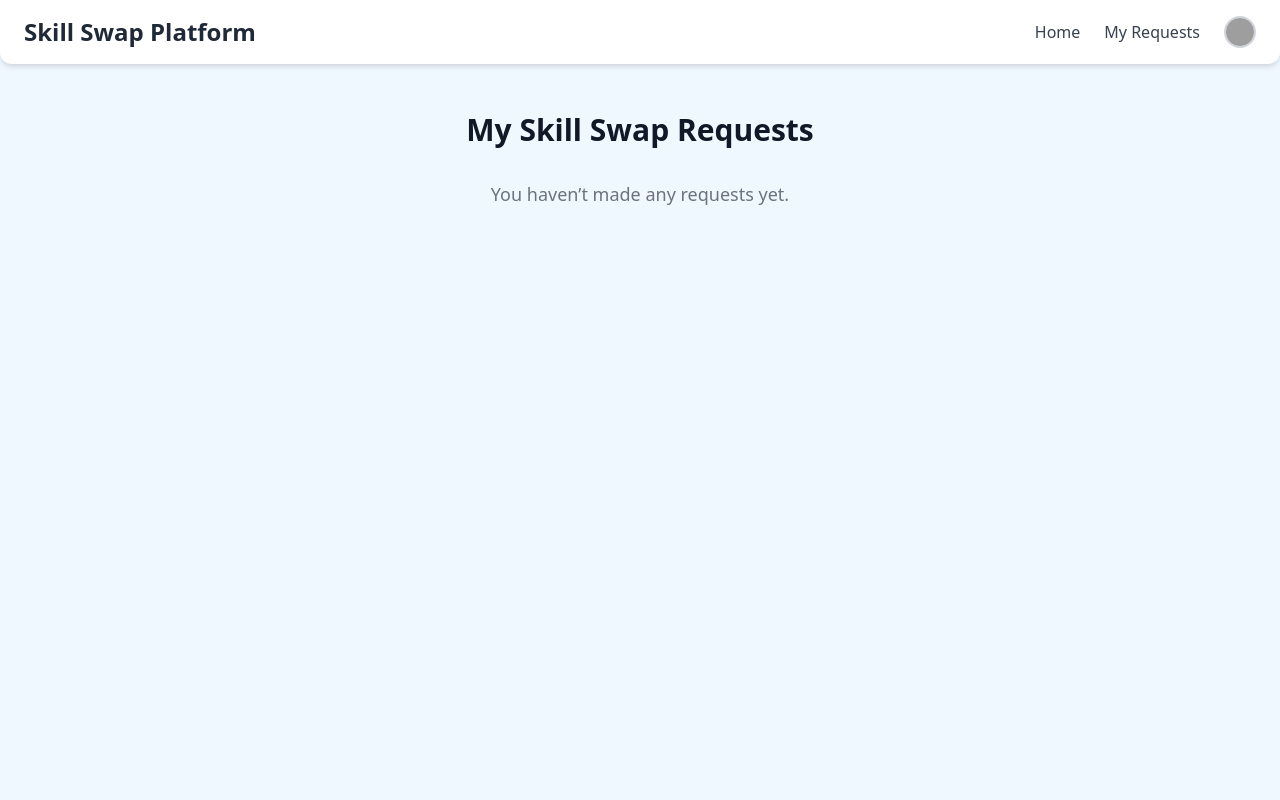
After one commit to pdhingra-181/hackathon_project, a Django app: page /my-requests/ in a window 1280 px wide. The commit adds this page. Run offline with Django 5.2, Linux system fonts and the light colour scheme; grey boxes are pictures that could not be loaded.

```diff
--- a/backend/urls.py
+++ b/backend/urls.py
@@ -1,23 +1,7 @@
-"""
-URL configuration for backend project.
-
-The `urlpatterns` list routes URLs to views. For more information please see:
-    https://docs.djangoproject.com/en/5.2/topics/http/urls/
-Examples:
-Function views
-    1. Add an import:  from my_app import views
-    2. Add a URL to urlpatterns:  path('', views.home, name='home')
-Class-based views
-    1. Add an import:  from other_app.views import Home
-    2. Add a URL to urlpatterns:  path('', Home.as_view(), name='home')
-Including another URLconf
-    1. Import the include() function: from django.urls import include, path
-    2. Add a URL to urlpatterns:  path('blog/', include('blog.urls'))
-"""
 from django.contrib import admin
 from django.urls import path, include
 
 urlpatterns = [
     path('admin/', admin.site.urls),
-    path('',include('main.urls')),
+    path('', include('main.urls')),  # 👈 Your app-level routes
 ]
--- /dev/null
+++ b/main/static/main/style.css
@@ -0,0 +1,51 @@
+/* style.css - Global styles for Skill Swap */
+
+body {
+    margin: 0;
+    font-family: 'Segoe UI', sans-serif;
+    background-color: #f0f8ff;
+    color: #222;
+}
+
+header {
+    background-color: #2196f3;
+    color: white;
+    padding: 1rem 2rem;
+    display: flex;
+    justify-content: space-between;
+    align-items: center;
+}
+
+h1 {
+    margin: 0;
+}
+
+a {
+    color: #2196f3;
+    text-decoration: none;
+}
+
+main {
+    padding: 2rem;
+}
+
+.card {
+    background-color: white;
+    border-radius: 10px;
+    padding: 1rem;
+    box-shadow: 0 4px 12px rgba(0, 0, 0, 0.1);
+    margin-bottom: 1.5rem;
+}
+
+.button {
+    background-color: #2196f3;
+    color: white;
+    padding: 0.6rem 1.2rem;
+    border: none;
+    border-radius: 5px;
+    cursor: pointer;
+}
+
+.button:hover {
+    background-color: #1976d2;
+}
--- /dev/null
+++ b/main/templates/main/base.html
@@ -0,0 +1,32 @@
+{% load static %}
+<!DOCTYPE html>
+<html lang="en">
+<head>
+  <meta charset="UTF-8" />
+  <meta name="viewport" content="width=device-width, initial-scale=1.0" />
+  <title>{% block title %}Skill Swap{% endblock %}</title>
+
+  <!-- Tailwind CSS -->
+  <link href="https://cdn.jsdelivr.net/npm/tailwindcss@2.2.19/dist/tailwind.min.css" rel="stylesheet">
+
+  <!-- Custom Styles -->
+  <link rel="stylesheet" href="{% static 'main/style.css' %}">
+
+  {% block head %}{% endblock %}
+</head>
+<body class="bg-[#e6f2fb] text-gray-800 min-h-screen font-sans antialiased">
+
+  <!-- Header -->
+  <header class="bg-white shadow-md py-4 px-6 flex justify-between items-center rounded-b-xl">
+    <div class="text-2xl font-bold text-gray-800">Skill Swap Platform</div>
+    <nav class="flex items-center gap-6">
+      <a href="{% url 'home' %}" class="text-gray-700 hover:text-teal-600 transition">Home</a>
+      <a href="{% url 'my_requests' %}" class="text-gray-700 hover:text-teal-600 transition">My Requests</a>
+      <img src="{% static 'main/images/avatar_placeholder.png' %}" alt="Profile" class="w-8 h-8 rounded-full border-2 border-gray-300" />
+    </nav>
+  </header>
+
+  {% block content %}{% endblock %}
+
+</body>
+</html>
--- /dev/null
+++ b/main/templates/main/my_requests.html
@@ -0,0 +1,18 @@
+{% extends 'main/base.html' %}
+{% load static %}
+
+{% block title %}My Requests - Skill Swap{% endblock %}
+
+{% block content %}
+<div class="max-w-6xl mx-auto px-4 py-12">
+
+  <!-- Page Header -->
+  <h1 class="text-3xl font-bold text-center text-gray-900 mb-8">My Skill Swap Requests</h1>
+
+  <!-- Placeholder for now -->
+  <div class="text-center text-gray-500 text-lg">
+    You haven’t made any requests yet.
+  </div>
+
+</div>
+{% endblock %}
--- a/main/urls.py
+++ b/main/urls.py
@@ -3,4 +3,6 @@ from . import views
 
 urlpatterns = [
     path('', views.home, name='home'),
+    path('my-requests/', views.my_requests, name='my_requests'),  # 🔥 This line fixes your error
+    path('login/', views.login_view, name='login'),
 ]
--- a/main/views.py
+++ b/main/views.py
@@ -1,4 +1,24 @@
-from django.shortcuts import render
+from django.shortcuts import render, redirect
+from django.contrib.auth import authenticate, login
+from django.contrib import messages
 
 def home(request):
     return render(request, 'main/home.html')
+
+def my_requests(request):
+    return render(request, 'main/my_requests.html')
+
+def login_view(request):
+    if request.method == 'POST':
+        username = request.POST.get('username')
+        password = request.POST.get('password')
+
+        user = authenticate(request, username=username, password=password)
+
+        if user is not None:
+            login(request, user)
+            return redirect('home')  # Redirect to home on successful login
+        else:
+            messages.error(request, 'Invalid username or password.')
+
+    return render(request, 'main/login.html')
```
Also changed, not shown: backend/settings.py (+6 -2 lines), main/templates/main/home.html (+86 -10 lines), main/templates/main/login.html (added, +55 -0 lines).
